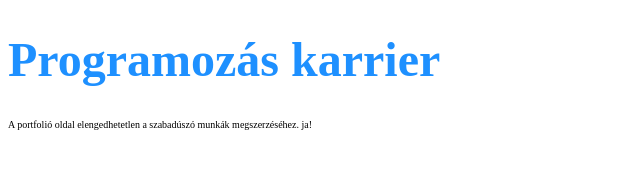
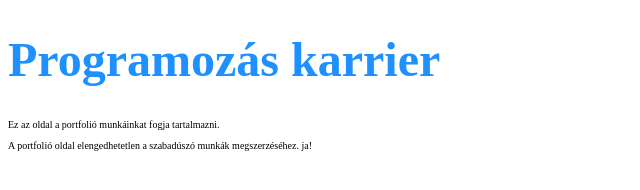
Before and after one commit to jozsefgellen/portfolio-oldal, a plain HTML site: page index.html in a window 1280 px wide. Shown: the whole page, without its empty margins (0-640 px from the left). Drawn offline with Linux system fonts and the light colour scheme.

```diff
--- a/index.html
+++ b/index.html
@@ -8,6 +8,7 @@
     </head>
     <body>
         <h1>Programozás karrier</h1>
+        <p>Ez az oldal a portfolió munkáinkat fogja tartalmazni.</p>
         <p>
             A portfolió oldal elengedhetetlen a szabadúszó munkák megszerzéséhez. ja!
         </p>
```
